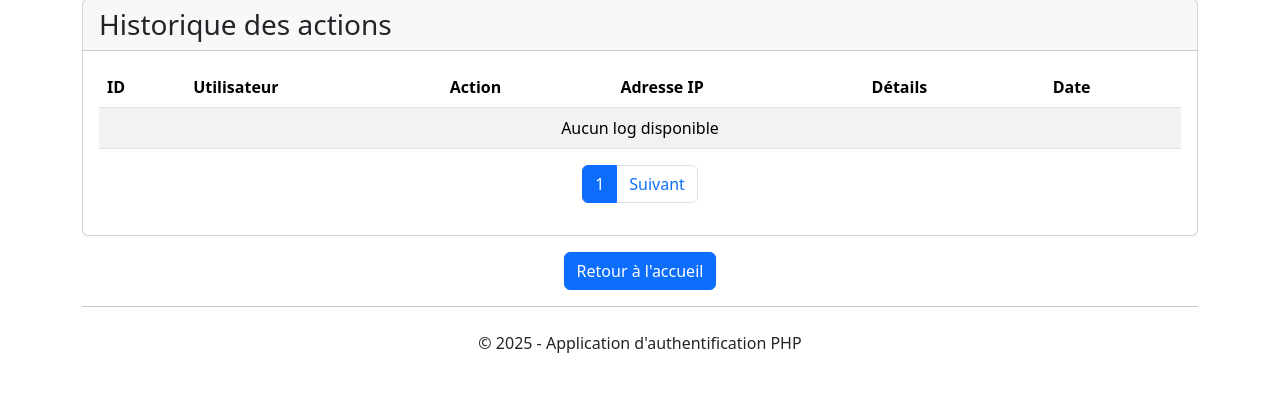
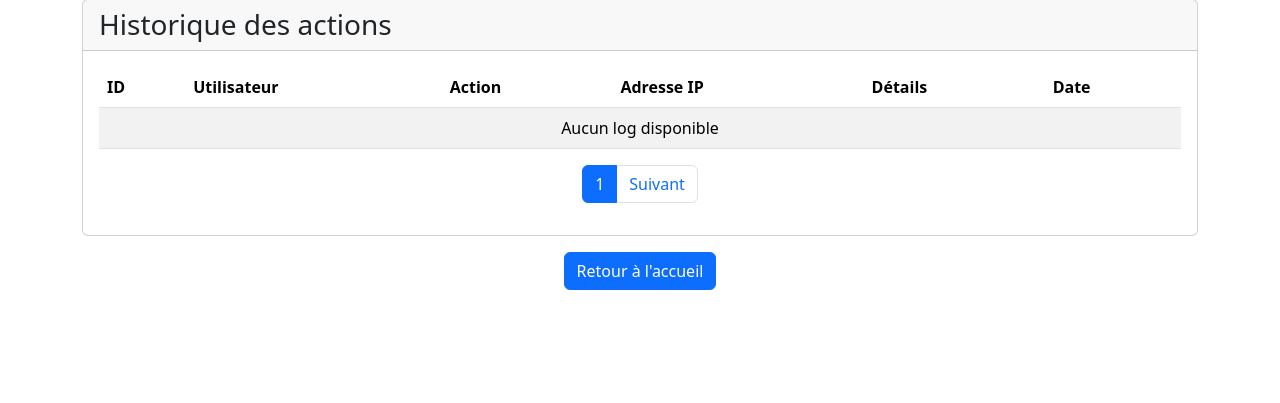
Before and after one commit to Jferndes/SecuAPP, a PHP site: page /logs.php in a window 1280 px wide. Shown: the part 123-526 px from the top of the page. Run offline with PHP 8.4, Linux system fonts and the light colour scheme; the visitor is signed in with stand-in values (Sample User, id 1); data that the repository does not hold is empty; some libraries are stand-ins or nearby versions.

Commit message:
09/04/25

```diff
--- a/two_factor.php
+++ b/authDeuxFacteur.php
@@ -3,7 +3,7 @@ require_once 'includes/header.php';
 
 // Vérification si l'utilisateur est en attente de vérification A2F
 if(!isset($_SESSION['temp_user_id'])) {
-    header("Location: login.php");
+    header("Location: connexion.php");
     exit;
 }
 
@@ -33,7 +33,7 @@ if($_SERVER['REQUEST_METHOD'] === 'POST') {
             $logger->log($userData['id'], "Connexion", "Étape 2: A2F validé");
 
             // Redirection vers la page d'accueil
-            header("Location: welcome.php");
+            header("Location: pageAccueil.php");
             exit;
         } else {
             $error = "Code d'authentification invalide ou expiré.";
--- a/config/mailer.php
+++ b/config/mailer.php
@@ -109,7 +109,7 @@ class Mailer {
      * @return bool Succès de l'envoi
      */
     public function sendResetLink($to, $token) {
-        $reset_link = "http://" . $_SERVER['HTTP_HOST'] . "/SecuAPP/reset_password.php?token=" . $token;
+        $reset_link = "http://" . $_SERVER['HTTP_HOST'] . "/SecuAPP/mdpReset.php?token=" . $token;
 
         $subject = "Réinitialisation de votre mot de passe";
         $message = "
--- a/login.php
+++ b/connexion.php
@@ -32,7 +32,7 @@ if($_SERVER['REQUEST_METHOD'] === 'POST') {
                 $logger->log($userData['id'], "Connexion", "Étape 1: A2F envoyé");
 
                 // Redirection vers la page A2F
-                header("Location: two_factor.php");
+                header("Location: authDeuxFacteur.php");
                 exit;
             } else {
                 $error = "Erreur lors de la génération du code d'authentification.";
@@ -71,12 +71,12 @@ if($_SERVER['REQUEST_METHOD'] === 'POST') {
                 </div>
 
                 <div class="text-center mt-3">
-                    <p><a href="forgot_password.php">Mot de passe oublié?</a></p>
+                    <p><a href="mdpOublie.php">Mot de passe oublié?</a></p>
                 </div>
             </form>
 
             <div class="text-center mt-3">
-                <p>Pas encore inscrit? <a href="register.php">Créez un compte</a></p>
+                <p>Pas encore inscrit? <a href="inscription.php">Créez un compte</a></p>
             </div>
         </div>
     </div>
--- a/logout.php
+++ b/deconnexion.php
@@ -12,6 +12,6 @@ if(isset($_SESSION['user_id'])) {
 }
 
 // Redirection vers la page de connexion
-header("Location: login.php");
+header("Location: connexion.php");
 exit;
 ?>
--- a/includes/footer.php
+++ b/includes/footer.php
@@ -1,7 +1,3 @@
-<hr>
-        <footer class="text-center mt-4">
-            <p>&copy; <?php echo date('Y'); ?> - Application d'authentification PHP</p>
-        </footer>
     </div>
     <script src="https://cdnjs.cloudflare.com/ajax/libs/bootstrap/5.3.2/js/bootstrap.bundle.min.js"></script>
 </body>
--- a/index.php
+++ b/index.php
@@ -3,11 +3,11 @@ session_start();
 
 // Redirection vers la page d'accueil si l'utilisateur est connecté
 if(isset($_SESSION['user_id'])) {
-    header("Location: welcome.php");
+    header("Location: pageAccueil.php");
     exit;
 }
 
 // Sinon, redirection vers la page de connexion
-header("Location: login.php");
+header("Location: connexion.php");
 exit;
 ?>
--- a/register.php
+++ b/inscription.php
@@ -82,7 +82,7 @@ if($_SERVER['REQUEST_METHOD'] === 'POST') {
             </form>
 
             <div class="text-center mt-3">
-                <p>Déjà inscrit? <a href="login.php">Connectez-vous</a></p>
+                <p>Déjà inscrit? <a href="connexion.php">Connectez-vous</a></p>
             </div>
         </div>
     </div>
--- a/logs.php
+++ b/logs.php
@@ -8,7 +8,7 @@ require_once 'includes/header.php';
 // Pour simplifier, on va juste vérifier si l'utilisateur est connecté
 
 if(!isset($_SESSION['user_id'])) {
-    header("Location: login.php");
+    header("Location: connexion.php");
     exit;
 }
 
@@ -91,7 +91,7 @@ $logs = $logger->getLogs($limit, $offset);
         </div>
 
         <div class="text-center mt-3">
-            <a href="welcome.php" class="btn btn-primary">Retour à l'accueil</a>
+            <a href="pageAccueil.php" class="btn btn-primary">Retour à l'accueil</a>
         </div>
     </div>
 </div>
--- a/forgot_password.php
+++ b/mdpOublie.php
@@ -68,7 +68,7 @@ if($_SERVER['REQUEST_METHOD'] === 'POST') {
             </form>
 
             <div class="text-center mt-3">
-                <p><a href="login.php">Retour à la connexion</a></p>
+                <p><a href="connexion.php">Retour à la connexion</a></p>
             </div>
         </div>
     </div>
--- a/reset_password.php
+++ b/mdpReset.php
@@ -8,7 +8,7 @@ $token = filter_input(INPUT_GET, 'token', FILTER_SANITIZE_SPECIAL_CHARS) ?? '';
 
 // Vérification du jeton
 if(empty($token)) {
-    header("Location: login.php");
+    header("Location: connexion.php");
     exit;
 }
 
@@ -58,7 +58,7 @@ if($_SERVER['REQUEST_METHOD'] === 'POST' && $user_id) {
         <?php if(!empty($success)): ?>
             <div class="alert alert-success"><?php echo $success; ?></div>
             <div class="text-center mt-3">
-                <a href="login.php" class="btn btn-primary">Se connecter</a>
+                <a href="connexion.php" class="btn btn-primary">Se connecter</a>
             </div>
         <?php elseif($user_id): ?>
             <div class="form-container">
--- a/welcome.php
+++ b/pageAccueil.php
@@ -6,7 +6,7 @@ require_once 'includes/header.php';
 
 // Vérification si l'utilisateur est connecté
 if(!isset($_SESSION['user_id'])) {
-    header("Location: login.php");
+    header("Location: connexion.php");
     exit;
 }
 
@@ -39,7 +39,7 @@ $userData = $user->findById($_SESSION['user_id']);
                 </div>
 
                 <div class="d-grid gap-2">
-                    <a href="logout.php" class="btn btn-danger">Se déconnecter</a>
+                    <a href="deconnexion.php" class="btn btn-danger">Se déconnecter</a>
                 </div>
             </div>
         </div>
```
Also changed, not shown: README.md.
